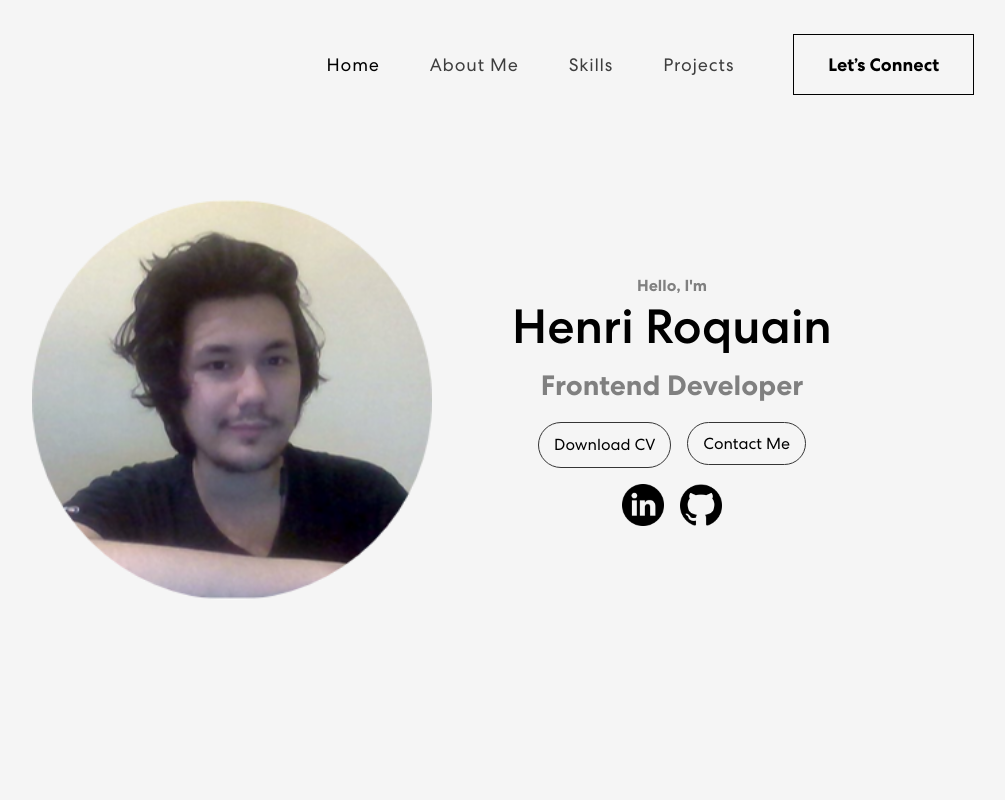
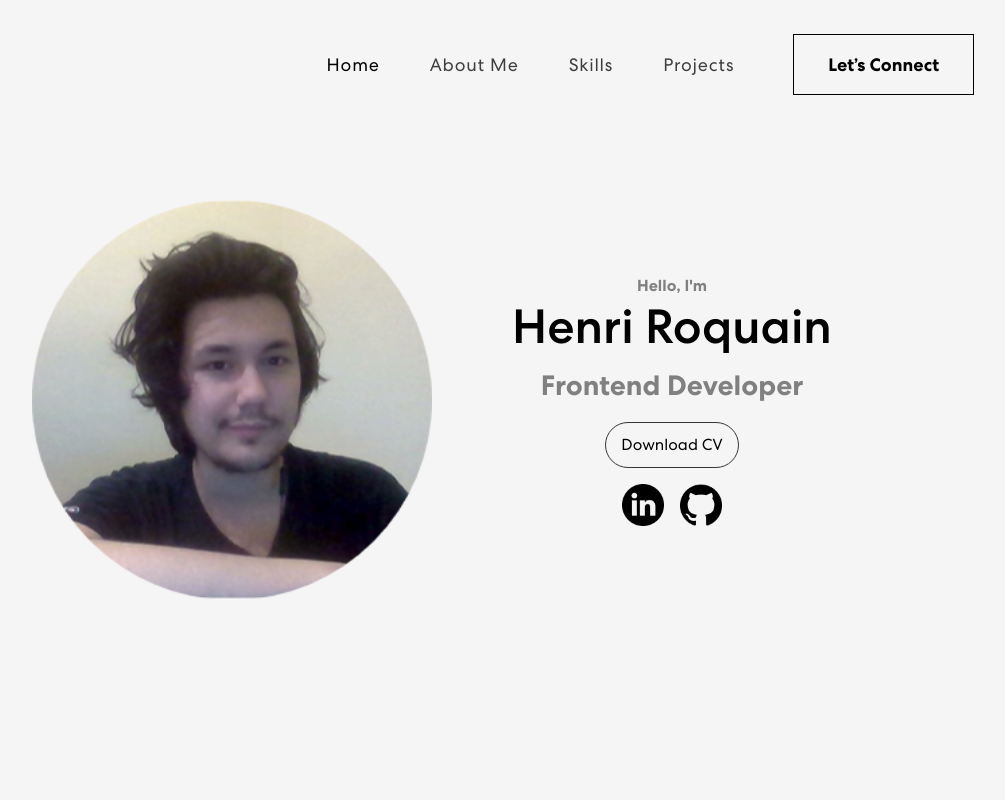
Before and after one commit to HenriR21k/Portfolio-Page, a React (Create React App) app: page / in a window 1280 px wide. Shown: the top 800 px of the page, without its empty margins (208-1213 px from the left). Built offline with nearby package versions, Linux system fonts and the light colour scheme.

Commit message:
added google analytics
Rearranged code, now app.js has one single route. It calls the layout component, which then renders the entire page. Also added google analytics functionality

```diff
--- a/src/App.js
+++ b/src/App.js
@@ -10,22 +10,28 @@ import { Contact } from "./components/Contact";
 import { Footer } from "./components/Footer";
 import ReactDOM from 'react-dom';
 import ReactGA from 'react-ga';
-import { BrowserRouter as Router, Route, Routes } from 'react-router-dom';
+import Layout from './layout';
+import { BrowserRouter, Routes, Route } from 'react-router-dom';
+import { useEffect } from 'react';
+const TRACKING_ID = "G-J61FRTS92Q"; // OUR_TRACKING_ID
+ReactGA.initialize(TRACKING_ID);
 
 
 const App = () => {
 
+  useEffect(() => {
+    ReactGA.pageview(window.location.pathname + window.location.search);
+  }, []);
+
   return (
-    <div className="App">
-      <NavBar />
-      <Banner/>
-      <AboutMe />
-      <Skills />
-      <Projects />
-      <Contact />
-      <Footer />
-    </div>
-  );
+
+    <BrowserRouter>
+      <Routes>
+        <Route path='/' element={<Layout />}/>
+      </Routes>
+    </BrowserRouter>
+
+);
 }
 
 
--- a/src/components/Banner.js
+++ b/src/components/Banner.js
@@ -24,13 +24,11 @@ export const Banner = () => {
                     <button class="btn-color-2" onClick={() => window.open(CV)}>
                         Download CV
                     </button>
-                      <Router>
-                        <HashLink to='#connect'>
-                          <button class="btn-color-2">
-                              Contact Me
-                          </button>
-                        </HashLink>
-                      </Router>
+                    {/* <button class="btn-color-2" onclick="location.href='#connect'">
+                      Contact Me
+                    </button> */}
+
+
                   </div>
                     <div id="socials-container">
                     <a href="https://www.linkedin.com/in/henri-roquain-b9b300204/"><img src={linkedIn} class="icon" alt="" /></a>
--- /dev/null
+++ b/src/layout.js
@@ -0,0 +1,30 @@
+import { NavBar } from "./components/NavBar";
+import { AboutMe } from './components/AboutMe';
+import { Banner } from "./components/Banner";
+import { Skills } from "./components/Skills";
+import { Projects } from "./components/Projects";
+import { Contact } from "./components/Contact";
+import { Footer } from "./components/Footer";
+
+const Layout = () => {
+    // Properties ----------------------------
+    // Hooks ---------------------------------
+    // Context -------------------------------
+    // Methods -------------------------------
+    // View ---------------------------------
+
+    return (
+        <>
+            <NavBar />
+            <Banner/>
+            <AboutMe />
+            <Skills />
+            <Projects />
+            <Contact />
+            <Footer />
+        </>
+    )
+
+}
+
+export default Layout;
```
